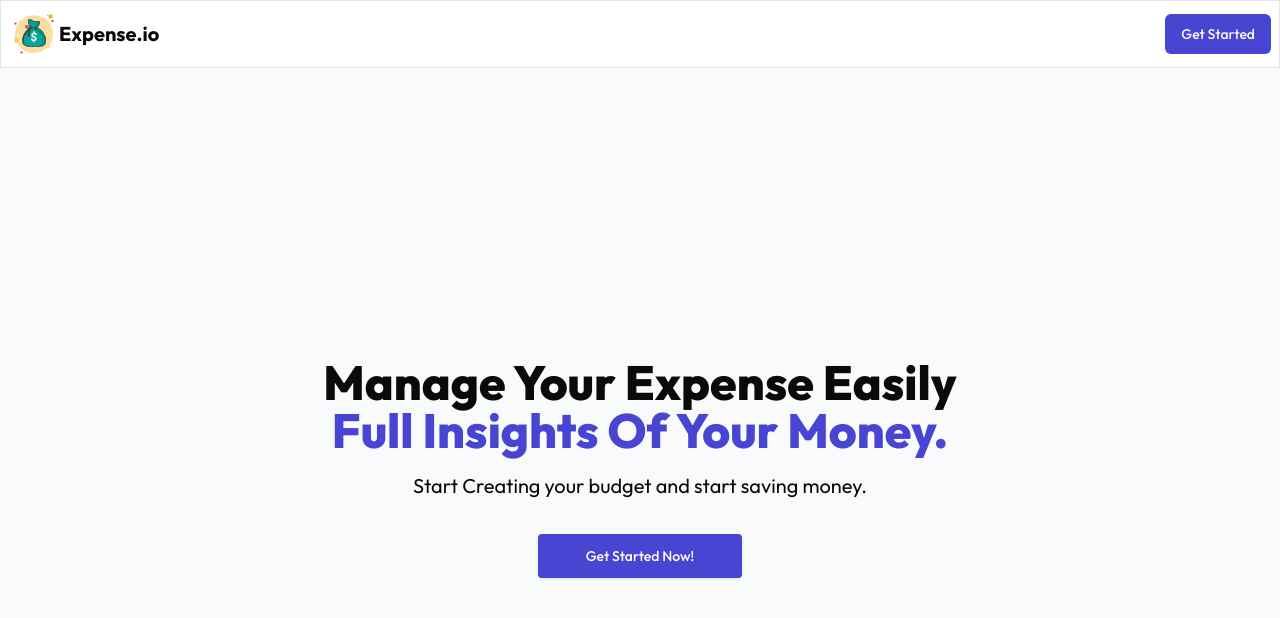
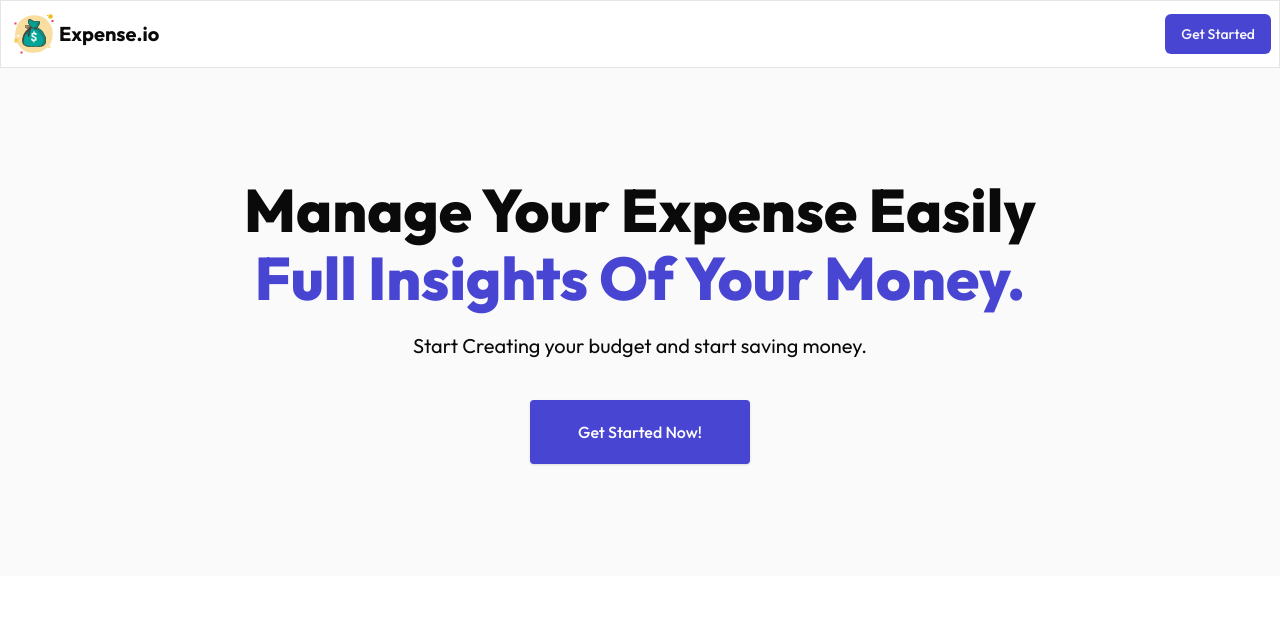
Before and after one commit to ShahbaazX786/Xpense.io, a Next.js app: page / in a window 1280 px wide. Shown: the top 618 px of the page. Built offline with nearby package versions, Linux system fonts and the light colour scheme; no server answers.

Commit message:
Revamped hero component

```diff
--- a/app/_components/Hero.tsx
+++ b/app/_components/Hero.tsx
@@ -2,19 +2,17 @@ import Link from "next/link";
 
 const Hero = () => {
     return (
-        <div>
-            <section className="bg-gray-50">
-                <div className="mx-auto max-w-screen-xl px-4 py-20 lg:flex lg:h-screen lg:items-center">
-                    <div className="mx-auto max-w-3xl text-center">
-                        <h1 className="text-3xl font-extrabold sm:text-5xl">Manage Your Expense Easily<strong className="font-extrabold text-primary sm:block"> Full Insights Of Your Money.</strong></h1>
-                        <p className="mt-4 sm:text-xl/relaxed">Start Creating your budget and start saving money.</p>
-                        <div className="mt-8 flex flex-wrap justify-center gap-4">
-                            <Link className="block w-full rounded bg-primary px-12 py-3 text-sm font-medium text-white shadow hover:bg-blue-700 focus:outline-none focus:ring active:bg-blue-800 sm:w-auto" href="/sign-up"> Get Started Now! </Link>
-                        </div>
+        <section className="bg-zinc-50">
+            <div className="mx-auto w-full px-4 lg:flex min-h-[400px] md:h-auto lg:h-auto flex justify-center items-center">
+                <div className="flex flex-col gap-2 text-center justify-center items-center p-28">
+                    <p className="text-3xl font-extrabold sm:text-6xl">Manage Your Expense Easily<strong className="font-extrabold text-primary sm:block mt-2"> Full Insights Of Your Money.</strong></p>
+                    <p className="mt-4 sm:text-xl relaxed">Start Creating your budget and start saving money.</p>
+                    <div className="mt-8 flex flex-wrap justify-center gap-4">
+                        <Link className="block w-full rounded bg-primary px-12 py-5 text-md font-medium text-white shadow hover:bg-blue-700 focus:outline-none focus:ring active:bg-blue-800 sm:w-auto" href="/sign-up"> Get Started Now! </Link>
                     </div>
                 </div>
-            </section>
-        </div>
+            </div>
+        </section>
     )
 }
 
```
